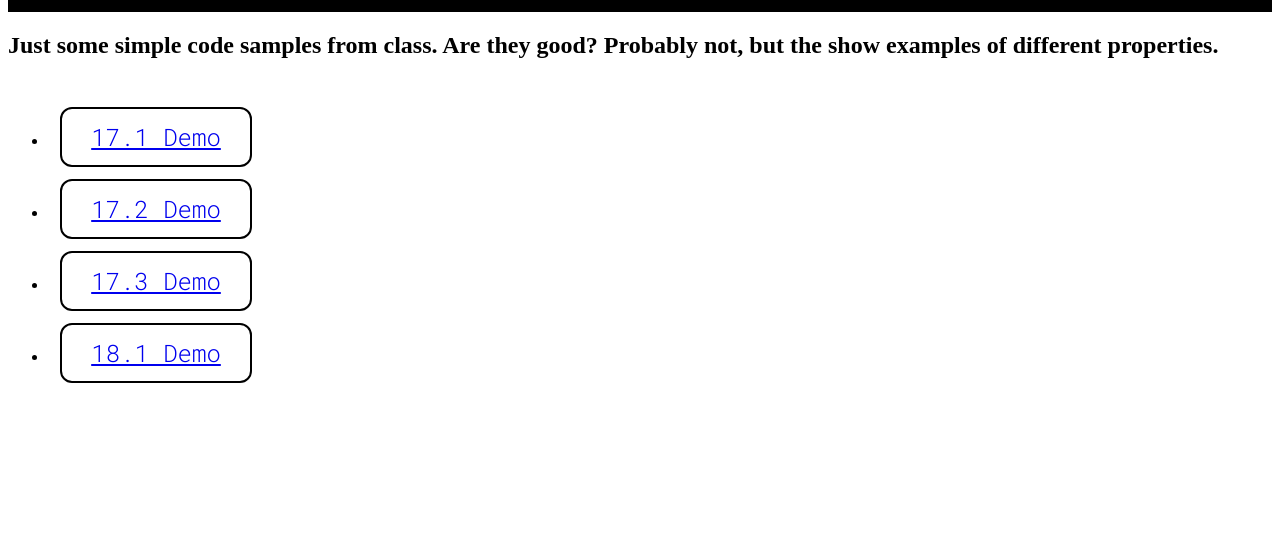
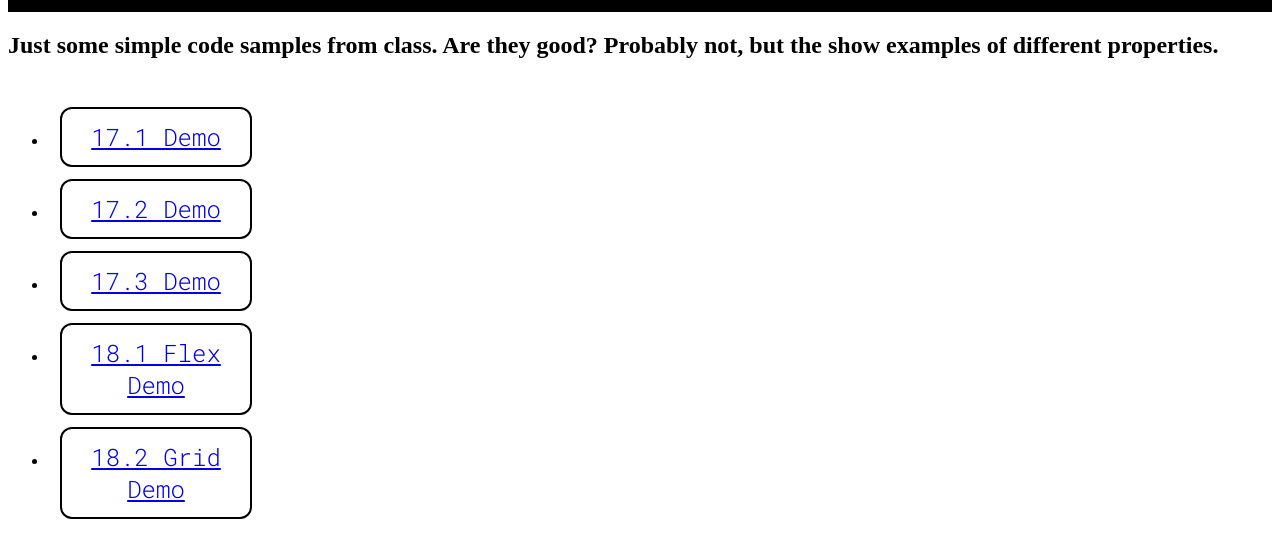
Before and after one commit to iamkeeler/keeler-trilogy-ux, a plain HTML site: page index.html in a window 1280 px wide. Shown: the part 106-664 px from the top of the page. Drawn offline with Linux system fonts and the light colour scheme.

Commit message:
Updates to the index file

```diff
--- a/index.html
+++ b/index.html
@@ -36,7 +36,11 @@
                     </div>
                 <li>
                     <div class="child">
-                        <a href="Demos/18.1/index.html" target="_blank">18.1 Demo</a></li>
+                        <a href="Demos/18.1/index.html" target="_blank">18.1 Flex Demo</a></li>
+                    </div>
+                <li>
+                    <div class="child">
+                        <a href="Demos/18.2/index.html" target="_blank">18.2 Grid Demo</a></li>
                     </div>
             </ul>
         </section>
```
